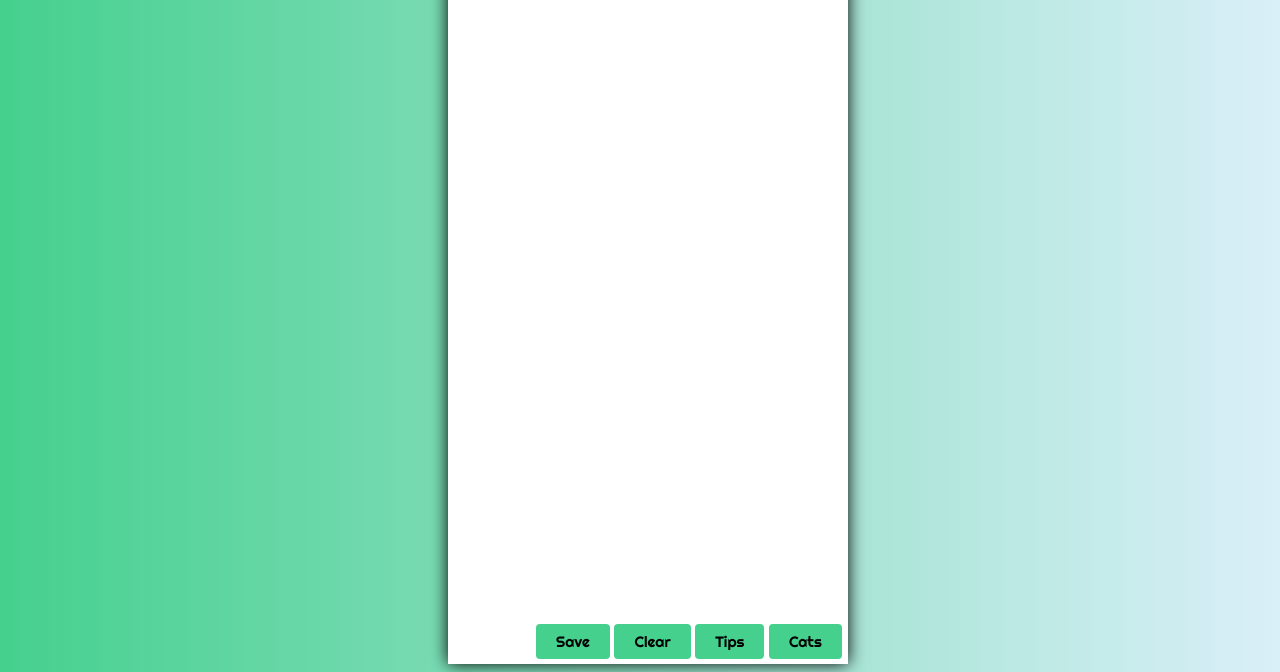
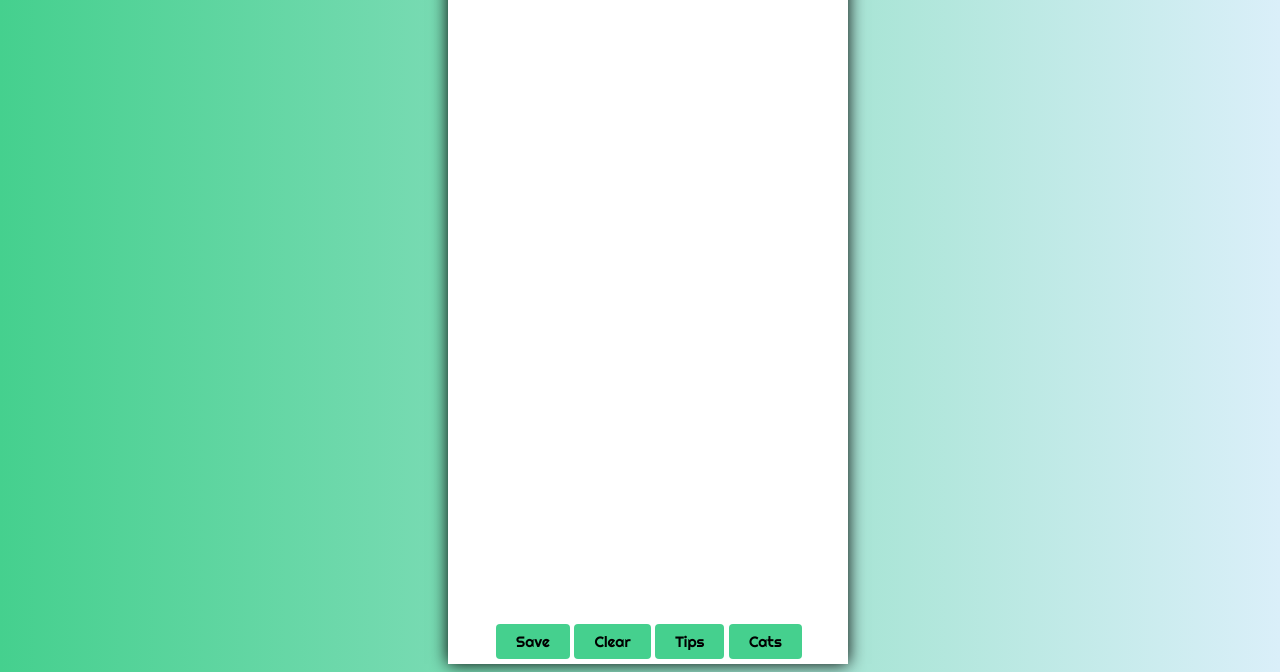
Before and after one commit to LadinAnton/project1, a plain HTML site: page ToDo/index1.html in a window 1280 px wide. Shown: the part 128-800 px from the top of the page. Drawn offline with nearby package versions, Linux system fonts and the light colour scheme; no server answers.

Commit message:
Update style1.css

```diff
--- a/ToDo/style1.css
+++ b/ToDo/style1.css
@@ -74,7 +74,7 @@ body{
   #buttons{
     display:inline-block;
     text-align:center;
-    margin-left:22%;
+    margin-left:12%;
     position:absolute;
     bottom:5px;
 
```
